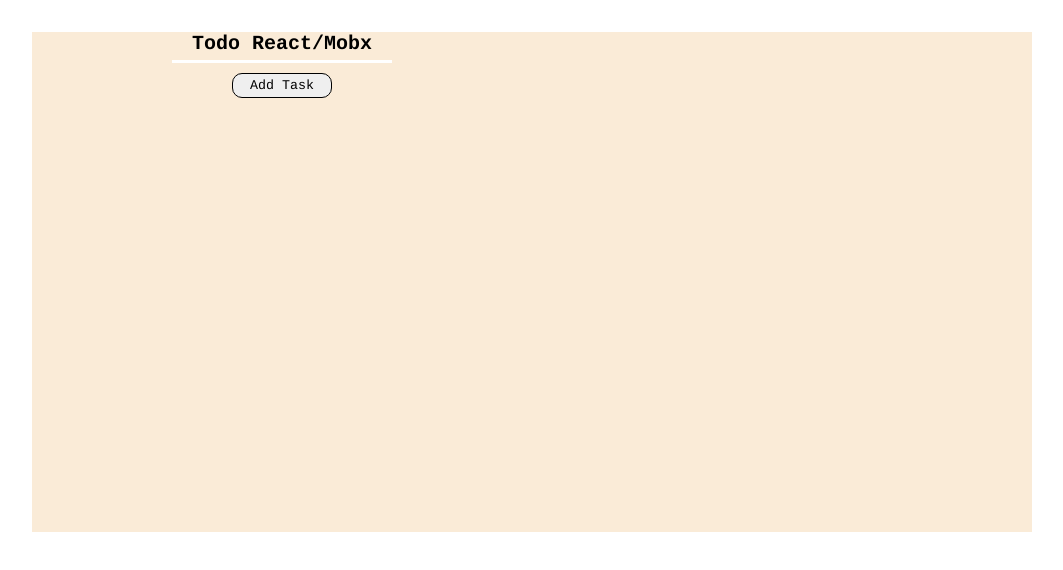
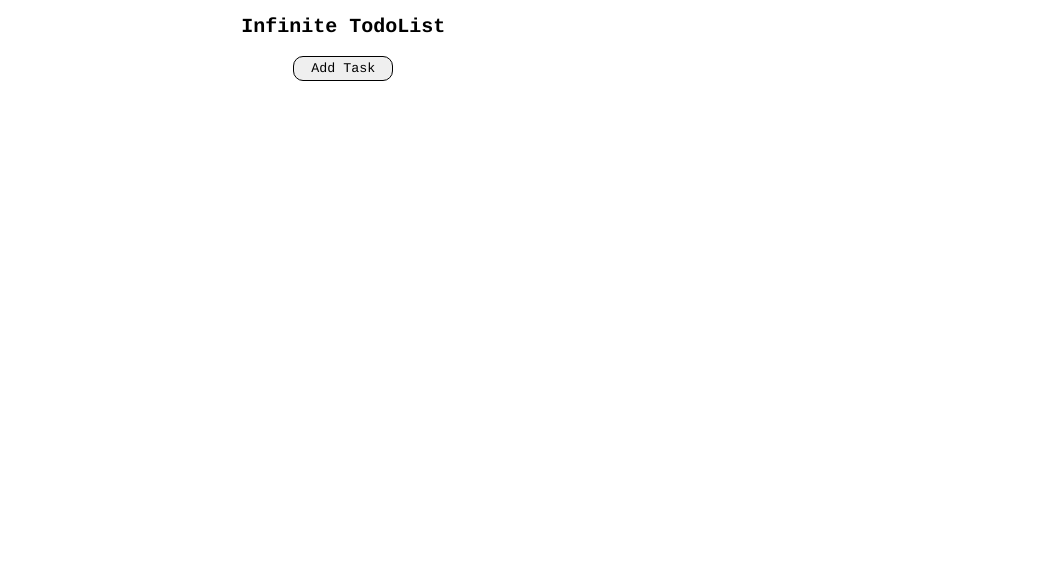
Before and after one commit to ArtemSyulatov/Infinite-Todo, a React (Vite) app in the folder Todo react+mobx/: page / in a window 1280 px wide. Shown: the top 570 px of the page, without its empty margins (0-1063 px from the left). Built offline with nearby package versions, Linux system fonts and the light colour scheme.

Commit message:
fix styles

```diff
--- a/Todo react+mobx/src/App.css
+++ b/Todo react+mobx/src/App.css
@@ -1,22 +1,13 @@
 * {
     outline: none;
     border: none;
-    margin: 0px;
-    padding: 0px;
+    margin: 0;
+    padding: 0;
     font-family: Courier, monospace;
-}
-
-#root {
-    max-width: 1280px;
-    margin: 0 auto;
-    padding: 2rem;
-    text-align: center;
 }
 
 .main {
     width: 500px;
-    height: 500px;
-    background-color: antiquewhite;
     overflow: hidden;
 
 }
@@ -28,12 +19,14 @@
 
 .App {
     display: flex;
+    justify-content: space-evenly;
 }
 
-.tasktext {
-    background-color: antiquewhite;
+.taskText {
     width: 500px;
-    height: 500px;
+    display: flex;
+    justify-content: center;
+    padding-top: 15px;
 }
 
 textarea {
@@ -44,10 +37,10 @@
     height: 300px;
     width: 300px;
     font-size: large;
+    border: 1px solid black;
 }
 
 p {
-    margin-left: 140px;
     background-color: transparent;
     border-bottom: 3px solid #FFF;
     color: black;
@@ -55,7 +48,6 @@
     font-family: Courier, monospace;
     height: 28px;
     font-weight: bold;
-    width: 220px;
 }
 
 .addTaskBtn {
@@ -67,8 +59,26 @@
     border: black 1px solid;
     cursor: pointer;
 
-
 }
 .overFlowY{
     overflow-y: scroll;
 }
+
+.containerBtn{
+    padding-top: 15px;
+    width: 100%;
+    height: 100px;
+    display: flex;
+    flex-direction: column;
+    align-items: center;
+}
+.headerText{
+    display: flex;
+    justify-content: center;
+}
+.TaskInfo{
+    display: flex;
+    flex-direction: column;
+    align-items: center;
+
+}
--- a/Todo react+mobx/src/App.tsx
+++ b/Todo react+mobx/src/App.tsx
@@ -1,28 +1,22 @@
 import "./App.css";
 import {useStore} from "./store/store";
 import {observer} from "mobx-react-lite";
-import {RefObject, useEffect, useRef, useState} from "react";
+import {useState} from "react";
 import {TaskInfo} from "./components/TaskInfo";
 import {Todo} from "./components/Todo";
 import {TaskState} from "./store/TaskState/TaskState";
 
 const App = observer(() => {
     const {todo} = useStore();
-    const [forceUpdare, setForceUpdate] = useState(false)
-    const divHeight = useRef() as RefObject<HTMLDivElement>  ;
+    const [forceUpdate, setForceUpdate] = useState(false)
     const force = () => {
-        setForceUpdate(!forceUpdare)
+        setForceUpdate(!forceUpdate)
     }
-    useEffect(() => {
-        if (divHeight.current && divHeight.current.clientHeight){
-            todo.setHeight(divHeight.current.clientHeight)
-        }
-    },)
     return (
         <div className="App">
             <div
-                className={`main ${todo.taskHeight > 400 ? 'overFlowY' : ''}`}>
-                <p>Todo React/Mobx</p>
+                className={`main`}>
+                <div className={'containerBtn'}><p>Infinite TodoList</p>
                     <button
                         className="addTaskBtn"
                         onClick={() => {
@@ -31,13 +25,15 @@
                     >
                         Add Task
                     </button>
-                <div className="Tasks" ref={divHeight}>
-                    {todo.tasks.map((task:TaskState) => {
+                </div>
+
+                <div className="Tasks" >
+                    {todo.tasks.map((task: TaskState) => {
                         return <Todo force={force} key={task.id} task={task}/>;
                     })}
                 </div>
             </div>
-            <div className="tasktext">
+            <div className="taskText">
                 <TaskInfo/>
             </div>
         </div>
--- a/Todo react+mobx/src/components/TaskInfo/TaskInfo.tsx
+++ b/Todo react+mobx/src/components/TaskInfo/TaskInfo.tsx
@@ -7,13 +7,14 @@
         return null
     }
     return (
-        <div>
-            <p style={{
+        <div className={'TaskInfo'}>
+            <h2 style={{marginBottom:'20px'}}>Selected Task</h2>
+            <div className={'headerText'}><p style={{
                 textDecoration: todo.selectedTask.isChecked ? 'line-through' : 'none',
                 opacity: todo.selectedTask.isChecked ? '0.5' : '1'
             }}
-            >{todo.selectedTask?.text}</p>
-            <textarea style={{
+            >{todo.selectedTask?.text}</p></div>
+            <textarea className={'textArea'} style={{
                 textDecoration: todo.selectedTask.isChecked ? 'line-through' : 'none',
                 opacity: todo.selectedTask.isChecked ? '0.5' : '1'
             }} value={todo.selectedTask?.title} onChange={(e) => {
--- a/Todo react+mobx/src/components/Todo/Todo.module.scss
+++ b/Todo react+mobx/src/components/Todo/Todo.module.scss
@@ -1,8 +1,8 @@
 .Task {
-  background-color: beige;
   padding: 20px;
   display: flex;
   align-items: center;
+  border: black 1px solid;
   justify-content: space-between;
   flex-wrap: wrap;
   margin: 0 auto;
@@ -13,7 +13,7 @@
   }
 
   button {
-    gap:5px;
+    gap: 5px;
     margin-left: 15px;
     margin-top: 15px;
     background-color: white;
--- a/Todo react+mobx/src/store/store.ts
+++ b/Todo react+mobx/src/store/store.ts
@@ -29,9 +29,9 @@
     setSelectedTask = (task:TaskState | null) => {
         this.selectedTask = task;
     };
-    setHeight = (height:number) => {
-        this.taskHeight = height
-    };
+    // setHeight = (height:number) => {
+    //     this.taskHeight = height
+    // };
 }
 
 const store = new Store();
```
Lines whose indentation alone changed are shown as unchanged.
